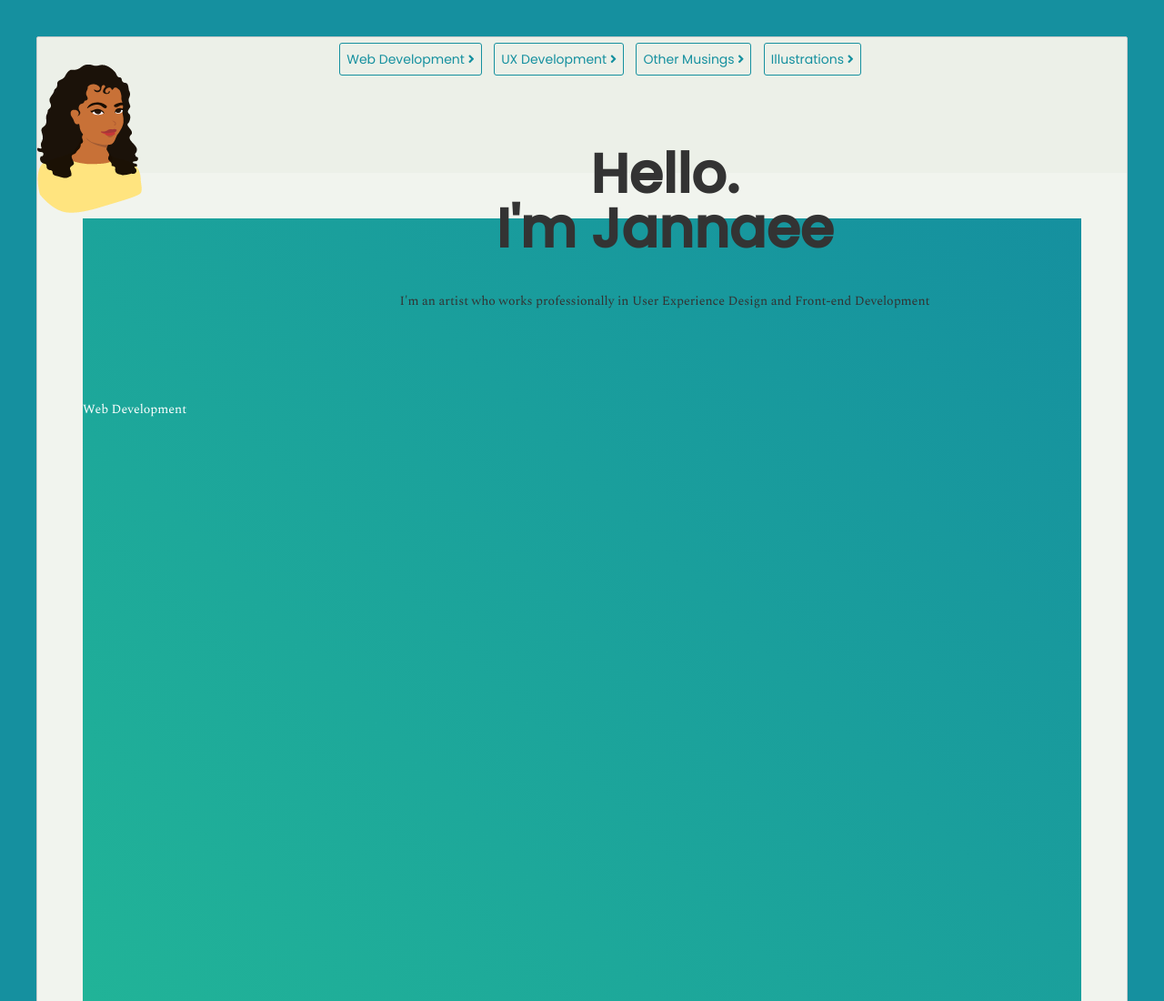
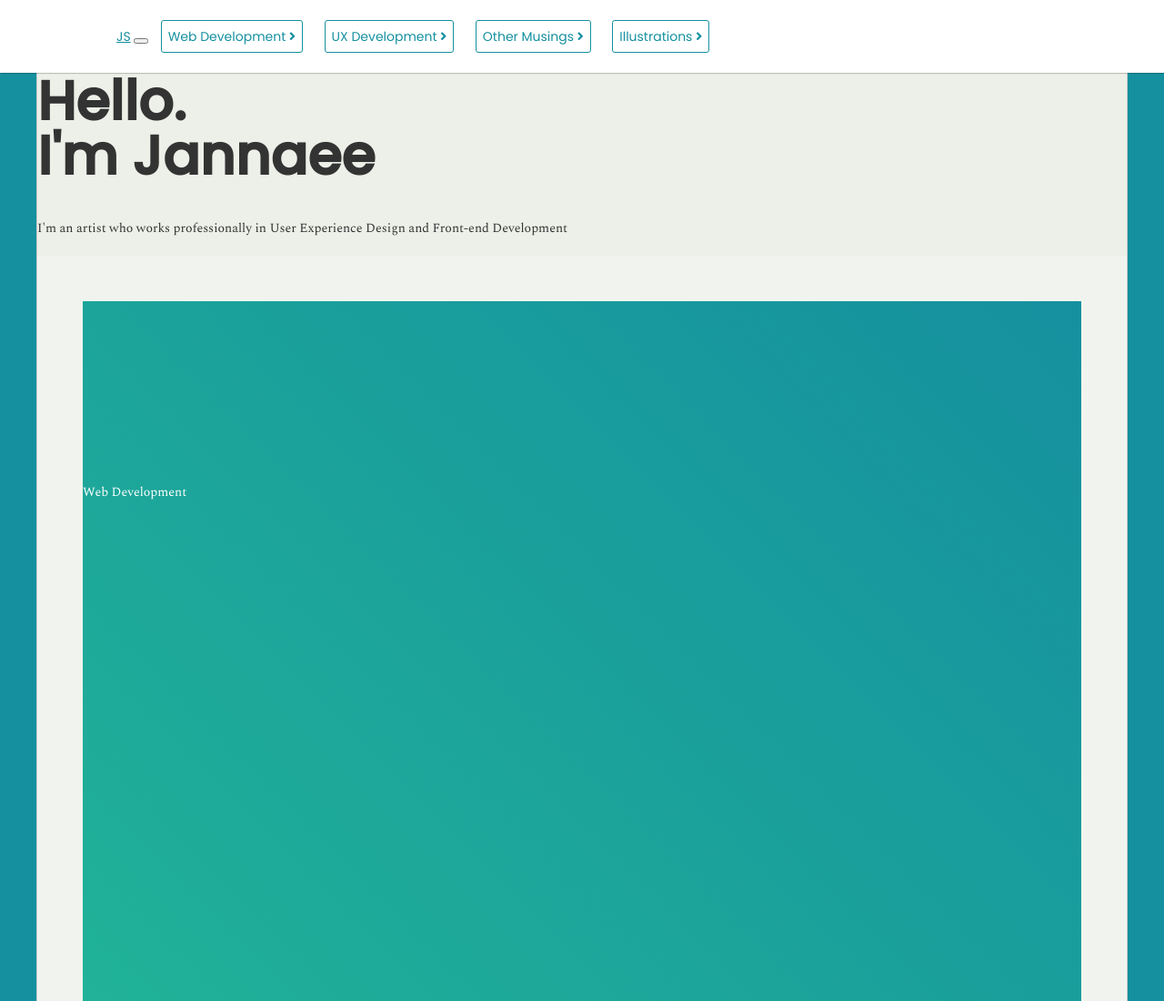
Before and after one commit to jannaee/jannaee.github.io, a plain HTML site: page index.html in a window 1280 px wide. Shown: the top 1100 px of the page at 91% size. Drawn offline with nearby package versions, Linux system fonts and the light colour scheme.

Commit message:
feat: Adding a disappearing navigation on scrollup

```diff
--- a/css/main.css
+++ b/css/main.css
@@ -34,26 +34,56 @@ a {
     font-family: 'Poppins', sans-serif;
 }
 /* NAVIGATION STYLES */
-nav a {
+nav li a {
     padding: 7px 7px 7px 7px;
-    border: 1px solid #15909f;
+    border: 1px solid#15909f;
     border-radius: 3px;
     text-decoration: none;
 }
-
+nav li a:active {
+    color: #fff;
+    opacity: 1;
+    border-bottom: 2px solid #fff;
+}
 nav a:hover {
     text-decoration: underline;
+    background-color: #15909f;
+    color: #fff;
+    font-weight: 400;
+    opacity:1;
 }
 
 nav {
-    text-align: center;
-    padding-bottom: 100px;
+    background: #fff;
+    height: 80px;
+    line-height: 80px;
+    box-shadow: 1px 1px 1px rgba(0, 0, 0, 0.2);
+    position: fixed;
+    top: 0;
+    left: 0;
+    width: 100%;
+    z-index: 9998;
+    transition: all 0.5s;
 }
-nav > ul li {
-    list-style-type: none;
-    display: inline;
-    text-align: center;
-    margin: 5px 5px 5px 5px;
+nav.scrollUp {
+    transform: translateY(-80px);
+}
+
+nav ul.navbar-menu {
+    margin: 0;
+    padding: 0;
+    display: inline-block;
+}
+
+.navbar-menu li {
+    display: inline-block;
+    margin: 0 10px;
+}
+
+.nav-container {
+    width: 80%;
+    margin: 0 auto;
+    clear: both;
 }
 
 footer {
@@ -67,13 +97,8 @@ footer {
 }
 
 header {
-    text-align: center;
-    padding: 50px;
-    /* parallax style */
-    width: 100%;
-    background: url("../img/ego-onload-v2.png") no-repeat;
-    height: 80px;
-    position: fixed;
+    /* background: url("../img/ego-onload-v2.png") no-repeat; */
+    height: 200px;
     margin-top:30px;
 }
 
--- a/index.html
+++ b/index.html
@@ -16,19 +16,28 @@
 <body>
     <div class="container">
         <header>
+                <nav>
+                    <div class="nav-container">
+                        <a href="#" id="logo">JS</a>
+                        <button>
+                            <span></span>
+                            <span></span>
+                            <span></span>
+                        </button>
+                        <ul class="navbar-menu" >
+                            <li><a href="#sect1" class="active" title="Next Section">Web Development <i class="fas fa-angle-right"></i></a></li>
+                            <li><a href="#sect2" title="Next Section">UX Development <i class="fas fa-angle-right"></i></a></li>
+                            <li><a href="#sect3" title="Next Section">Other Musings <i class="fas fa-angle-right"></i></a></li>
+                            <li><a href="#sect4" title="Next Section">Illustrations <i class="fas fa-angle-right"></i></a></li>
+                        </ul>
+                    </div>
+                </nav>
             <!-- <img src="img/ego-onload-v2.png"/> -->
             <h1>Hello.<br/>
                 I'm Jannaee</h1>
             <p>I'm an artist who works professionally in User Experience Design and Front-end Development</p>
         </header>
-        <nav>
-            <ul>
-                <li><a href="#sect1" class="active" title="Next Section">Web Development <i class="fas fa-angle-right"></i></a></li>
-                <li><a href="#sect2" title="Next Section">UX Development <i class="fas fa-angle-right"></i></a></li>
-                <li><a href="#sect3" title="Next Section">Other Musings <i class="fas fa-angle-right"></i></a></li>
-                <li><a href="#sect4" title="Next Section">Illustrations <i class="fas fa-angle-right"></i></a></li>
-            </ul>
-        </nav>
+
         <main>
             <section id="sect1">
                 Web Development
--- a/js/main.js
+++ b/js/main.js
@@ -1,14 +1,16 @@
 // Code for Parallax scrolling effects
 //attribute: https://1stwebdesigner.com/parallax-scrolling-tutorial/
+'use strict';
+
 $(document).ready(function () {
     $('a[href*=#]').each(function () {
         if (location.pathname.replace(/^\//, '') == this.pathname.replace(/^\//, '')
             && location.hostname == this.hostname
             && this.hash.replace(/#/, '')) {
-            var $targetId = $(this.hash), $targetAnchor = $('[name=' + this.hash.slice(1) + ']');
-            var $target = $targetId.length ? $targetId : $targetAnchor.length ? $targetAnchor : false;
+            let $targetId = $(this.hash), $targetAnchor = $('[name=' + this.hash.slice(1) + ']');
+            let $target = $targetId.length ? $targetId : $targetAnchor.length ? $targetAnchor : false;
             if ($target) {
-                var targetOffset = $target.offset().top;
+                let targetOffset = $target.offset().top;
                 $(this).click(function () {
                     $("#nav li a").removeClass("active");
                     $(this).addClass('active');
@@ -19,3 +21,19 @@ $(document).ready(function () {
         }
     });
 });
+
+$(document).ready(function () {
+    let c, currentScrollTop = 0,
+        navbar = $('nav');
+    $(window).scroll(function () {
+        let a = $(window).scrollTop();
+        let b = navbar.height();
+        currentScrollTop = a;
+        if (c < currentScrollTop && a > b + b) {
+            navbar.addClass("scrollUp");
+        } else if (c > currentScrollTop && !(a <= b)) {
+            navbar.removeClass("scrollUp");
+        }
+        c = currentScrollTop;
+    });
+});
```
